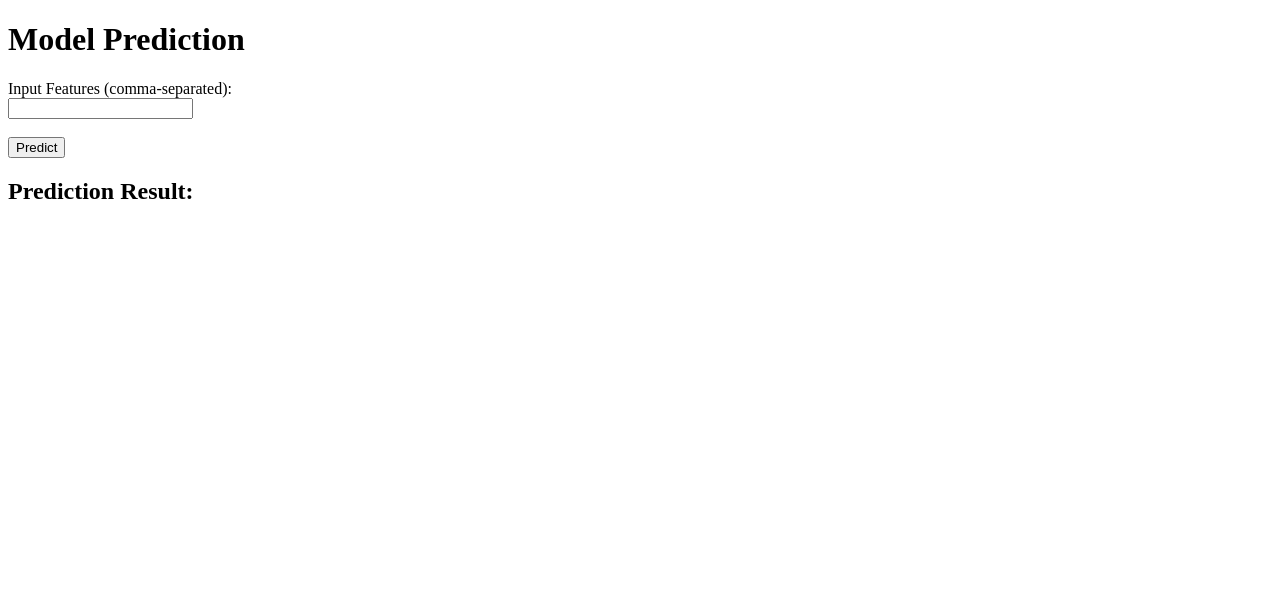
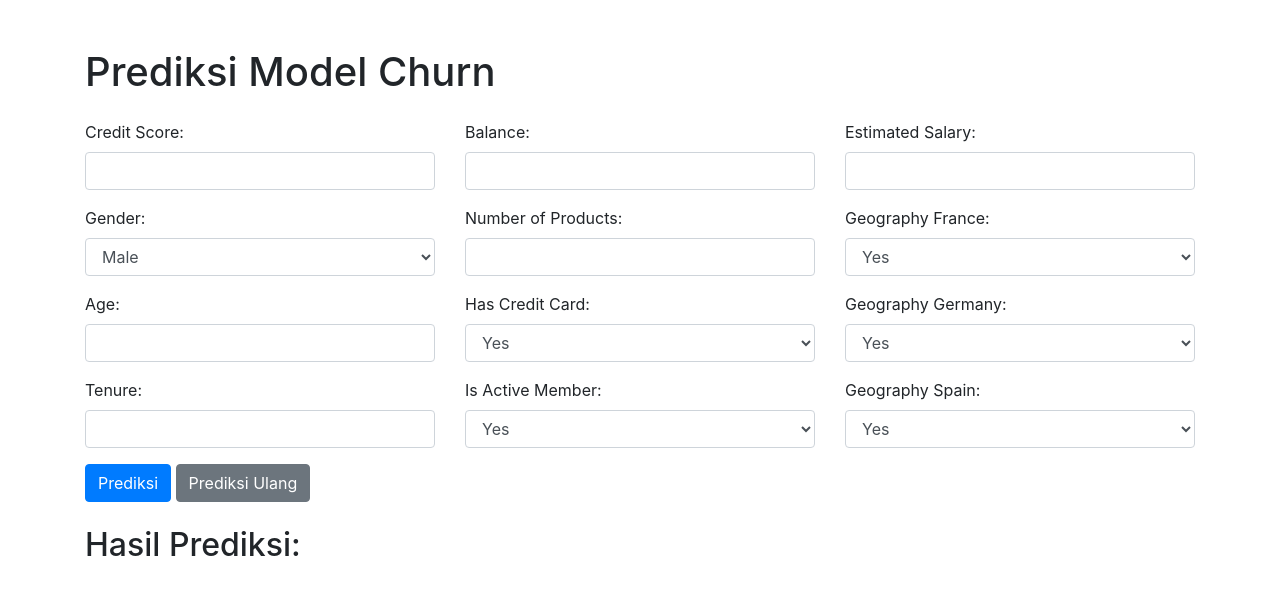
Before and after one commit to yudhaputraa/Deep_Learning, a Flask app: page / in a window 1280 px wide. Shown: the top 595 px of the page. Run offline with Flask 3, Linux system fonts and the light colour scheme; some libraries are stand-ins or nearby versions.

Commit message:
update lagi

```diff
--- a/Churn_Prediction_Deep_Feedforward/app.py
+++ b/Churn_Prediction_Deep_Feedforward/app.py
@@ -1,30 +1,44 @@
 from flask import Flask, request, jsonify, render_template
 from tensorflow.keras.models import load_model
 import numpy as np
+import pandas as pd
+from sklearn.preprocessing import StandardScaler
 
 app = Flask(__name__)
 
-# Load the trained model
+# Memuat model yang telah dilatih dari file H5
 model = load_model('best_model.h5')
 
-# Define the home route
+# Inisialisasi standard scaler untuk data input
+sc = StandardScaler()
+# Asumsikan Anda memiliki akses ke data asli untuk menyesuaikan scaler
+original_data = pd.read_csv('Churn_Modelling.csv', index_col='RowNumber')
+original_data.drop(['CustomerId', 'Surname'], axis=1, inplace=True)
+Geography_dummies = pd.get_dummies(prefix='Geo', data=original_data, columns=['Geography'])
+Gender_dummies = Geography_dummies.replace(to_replace={'Gender': {'Female': 1, 'Male': 0}})
+churn_data_encoded = Gender_dummies
+X = churn_data_encoded.drop(['Exited'], axis=1)
+sc.fit(X)
+
+# Mendefinisikan rute home
 @app.route('/')
 def home():
     return render_template('index.html')
 
-# Define the predict route
+# Mendefinisikan rute prediksi
 @app.route('/predict', methods=['POST'])
 def predict():
-    # Get the data from the POST request
+    # Mendapatkan data dari permintaan POST
     data = request.get_json(force=True)
 
-    # Convert data into numpy array
+    # Mengonversi data menjadi array numpy dan menstandarkan
     input_data = np.array([data['features']])
+    input_data_scaled = sc.transform(input_data)
 
-    # Make prediction
-    prediction = model.predict(input_data)
+    # Membuat prediksi
+    prediction = model.predict(input_data_scaled)
 
-    # Convert prediction to a list and return as JSON
+    # Mengonversi prediksi menjadi daftar dan mengembalikannya sebagai JSON
     output = prediction[0].tolist()
     return jsonify({'prediction': output})
 
--- a/Churn_Prediction_Deep_Feedforward/templates/index.html
+++ b/Churn_Prediction_Deep_Feedforward/templates/index.html
@@ -3,22 +3,114 @@
 <head>
     <meta charset="UTF-8">
     <meta name="viewport" content="width=device-width, initial-scale=1.0">
-    <title>Model Prediction</title>
+    <title>Prediksi Model Churn</title>
+    <link href="https://stackpath.bootstrapcdn.com/bootstrap/4.5.2/css/bootstrap.min.css" rel="stylesheet">
 </head>
 <body>
-    <h1>Model Prediction</h1>
-    <form id="prediction-form">
-        <label for="features">Input Features (comma-separated):</label><br>
-        <input type="text" id="features" name="features"><br><br>
-        <input type="submit" value="Predict">
-    </form>
-    <h2>Prediction Result:</h2>
-    <p id="result"></p>
+    <div class="container">
+        <h1 class="mt-5">Prediksi Model Churn</h1>
+        <form id="prediction-form" class="mt-4">
+            <div class="row">
+                <div class="col">
+                    <div class="form-group">
+                        <label for="CreditScore">Credit Score:</label>
+                        <input type="text" class="form-control" id="CreditScore" name="CreditScore">
+                    </div>
+                    <div class="form-group">
+                        <label for="Gender">Gender:</label>
+                        <select class="form-control" id="Gender" name="Gender">
+                            <option value="0">Male</option>
+                            <option value="1">Female</option>
+                        </select>
+                    </div>
+                    <div class="form-group">
+                        <label for="Age">Age:</label>
+                        <input type="text" class="form-control" id="Age" name="Age">
+                    </div>
+                    <div class="form-group">
+                        <label for="Tenure">Tenure:</label>
+                        <input type="text" class="form-control" id="Tenure" name="Tenure">
+                    </div>
+                </div>
+                <div class="col">
+                    <div class="form-group">
+                        <label for="Balance">Balance:</label>
+                        <input type="text" class="form-control" id="Balance" name="Balance">
+                    </div>
+                    <div class="form-group">
+                        <label for="NumOfProducts">Number of Products:</label>
+                        <input type="text" class="form-control" id="NumOfProducts" name="NumOfProducts">
+                    </div>
+                    <div class="form-group">
+                        <label for="HasCrCard">Has Credit Card:</label>
+                        <select class="form-control" id="HasCrCard" name="HasCrCard">
+                            <option value="1">Yes</option>
+                            <option value="0">No</option>
+                        </select>
+                    </div>
+                    <div class="form-group">
+                        <label for="IsActiveMember">Is Active Member:</label>
+                        <select class="form-control" id="IsActiveMember" name="IsActiveMember">
+                            <option value="1">Yes</option>
+                            <option value="0">No</option>
+                        </select>
+                    </div>
+                </div>
+                <div class="col">
+                    <div class="form-group">
+                        <label for="EstimatedSalary">Estimated Salary:</label>
+                        <input type="text" class="form-control" id="EstimatedSalary" name="EstimatedSalary">
+                    </div>
+                    <div class="form-group">
+                        <label for="Geo_France">Geography France:</label>
+                        <select class="form-control" id="Geo_France" name="Geo_France">
+                            <option value="1">Yes</option>
+                            <option value="0">No</option>
+                        </select>
+                    </div>
+                    <div class="form-group">
+                        <label for="Geo_Germany">Geography Germany:</label>
+                        <select class="form-control" id="Geo_Germany" name="Geo_Germany">
+                            <option value="1">Yes</option>
+                            <option value="0">No</option>
+                        </select>
+                    </div>
+                    <div class="form-group">
+                        <label for="Geo_Spain">Geography Spain:</label>
+                        <select class="form-control" id="Geo_Spain" name="Geo_Spain">
+                            <option value="1">Yes</option>
+                            <option value="0">No</option>
+                        </select>
+                    </div>
+                </div>
+            </div>
+            <button type="submit" class="btn btn-primary">Prediksi</button>
+            <a href="/" class="btn btn-secondary">Prediksi Ulang</a>
+        </form>
+        <h2 class="mt-4">Hasil Prediksi:</h2>
+        <p id="result" class="lead"></p>
+    </div>
 
+    <script src="https://code.jquery.com/jquery-3.5.1.slim.min.js"></script>
+    <script src="https://cdn.jsdelivr.net/npm/@popperjs/core@2.5.4/dist/umd/popper.min.js"></script>
+    <script src="https://stackpath.bootstrapcdn.com/bootstrap/4.5.2/js/bootstrap.min.js"></script>
     <script>
         document.getElementById('prediction-form').onsubmit = async function(e) {
             e.preventDefault();
-            const features = document.getElementById('features').value.split(',').map(Number);
+            const features = [
+                Number(document.getElementById('CreditScore').value),
+                Number(document.getElementById('Gender').value),
+                Number(document.getElementById('Age').value),
+                Number(document.getElementById('Tenure').value),
+                Number(document.getElementById('Balance').value),
+                Number(document.getElementById('NumOfProducts').value),
+                Number(document.getElementById('HasCrCard').value),
+                Number(document.getElementById('IsActiveMember').value),
+                Number(document.getElementById('EstimatedSalary').value),
+                Number(document.getElementById('Geo_France').value),
+                Number(document.getElementById('Geo_Germany').value),
+                Number(document.getElementById('Geo_Spain').value)
+            ];
             const response = await fetch('/predict', {
                 method: 'POST',
                 headers: {
@@ -27,7 +119,7 @@
                 body: JSON.stringify({ features }),
             });
             const data = await response.json();
-            document.getElementById('result').textContent = `Prediction: ${data.prediction}`;
+            document.getElementById('result').textContent = `Prediksi: ${data.prediction}`;
         };
     </script>
 </body>
```
Also changed, not shown: Churn_Prediction_Deep_Feedforward/README.md (added), 3 other files.
